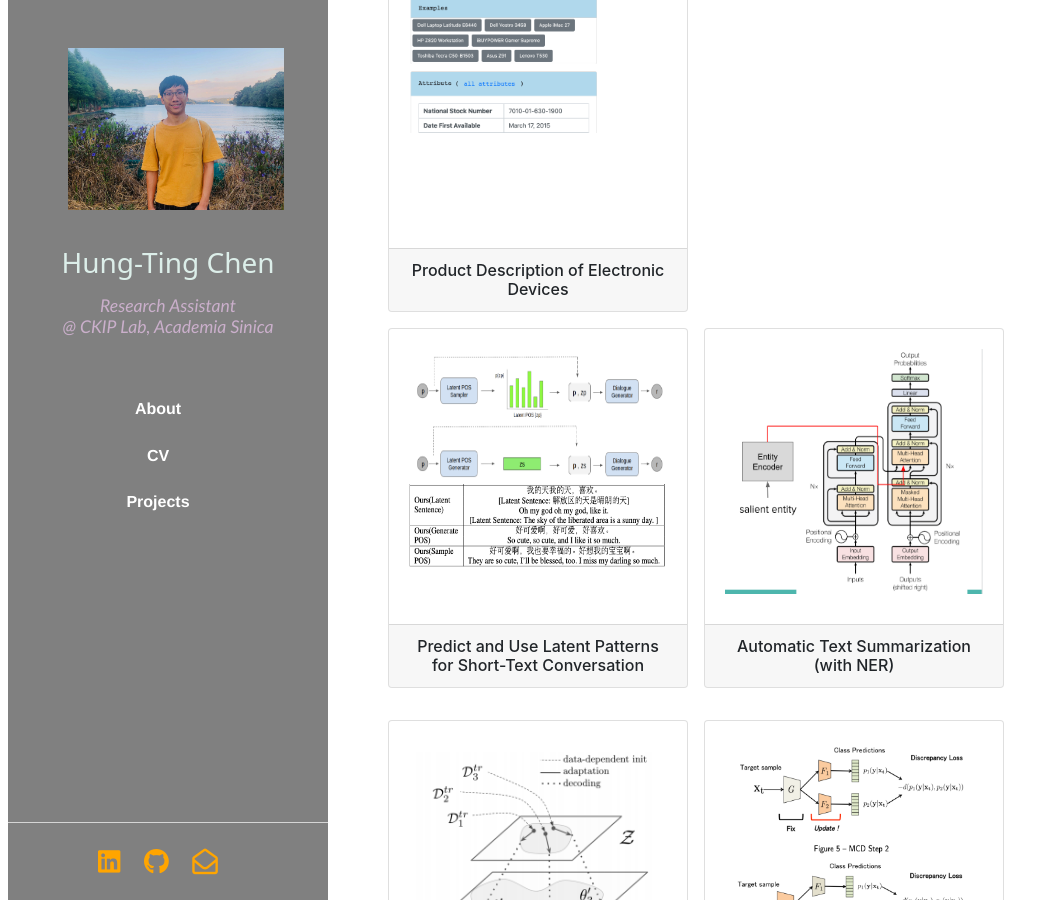
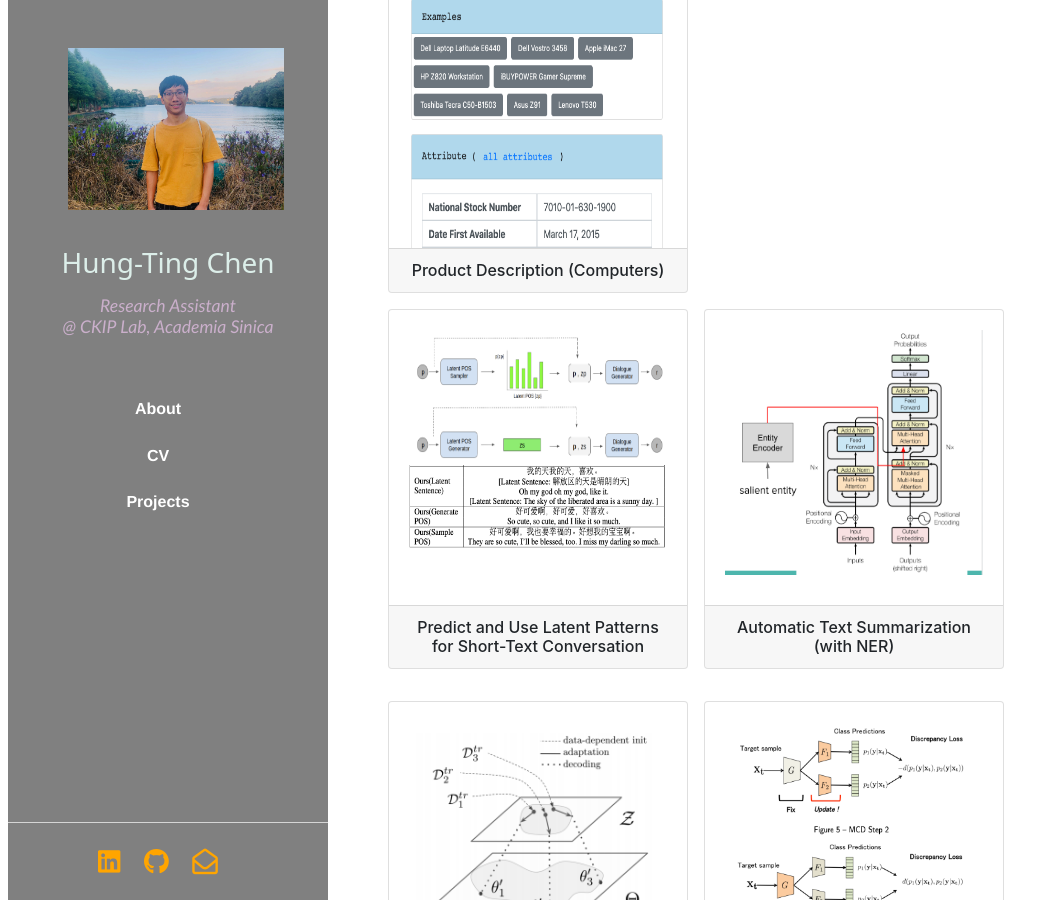
Before and after one commit to timchen0618/timchen0618.github.io, a Jekyll site: the page index.html, which Jekyll copies as it is, in a window 1280 px wide and 900 px high, scrolled down 668 px. Shown: the whole window, without its empty margins (0-1059 px from the left). Built offline with Jekyll 4.4.1, drawn with Linux system fonts in a browser that asks for light colours; nearby versions of some CDN libraries.

Commit message:
modify layout

```diff
--- a/index.html
+++ b/index.html
@@ -103,14 +103,14 @@
                                     <!-- <img src="{{item[2][0]}}" alt="image.png" class="mx-auto my-auto mw-100" height="200px"> -->
                                     <a href="https://ckip.iis.sinica.edu.tw/service/prod-desc-en">
                                         <figure>
-                                            <img alt="Product Description" src="images/prod-desc.png" class="mx-auto my-auto mw-100" height="135">
+                                            <img alt="Product Description" src="images/prod-desc.png" class="mx-auto my-auto mw-100" height="250">
 
                                         </figure>
                                     </a>
                                 </div>
                             </div>
                             <div class="card-footer">
-                                <h6 class="my-auto mx-auto text-center"> Product Description of Electronic Devices </h6>
+                                <h6 class="my-auto mx-auto text-center"> Product Description (Computers) </h6>
                             </div>
                         </div>
                     </div>
```
